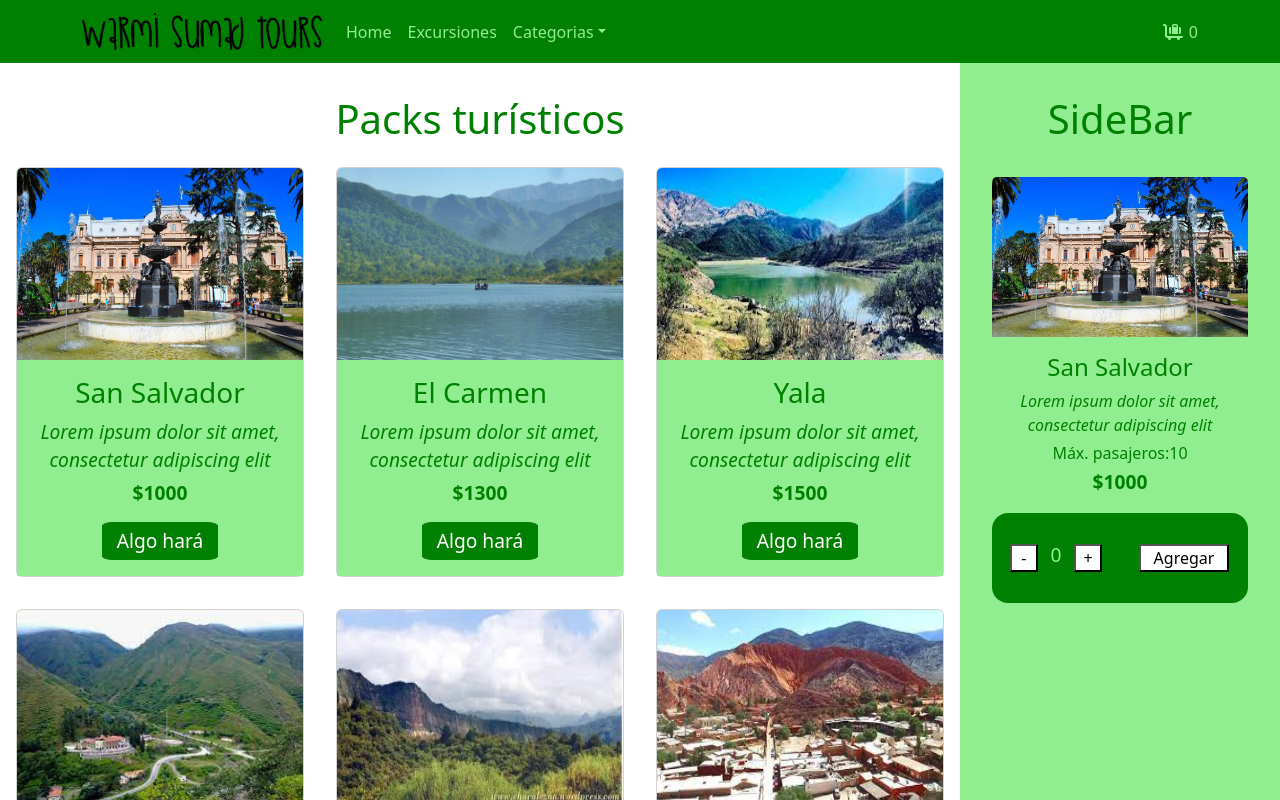
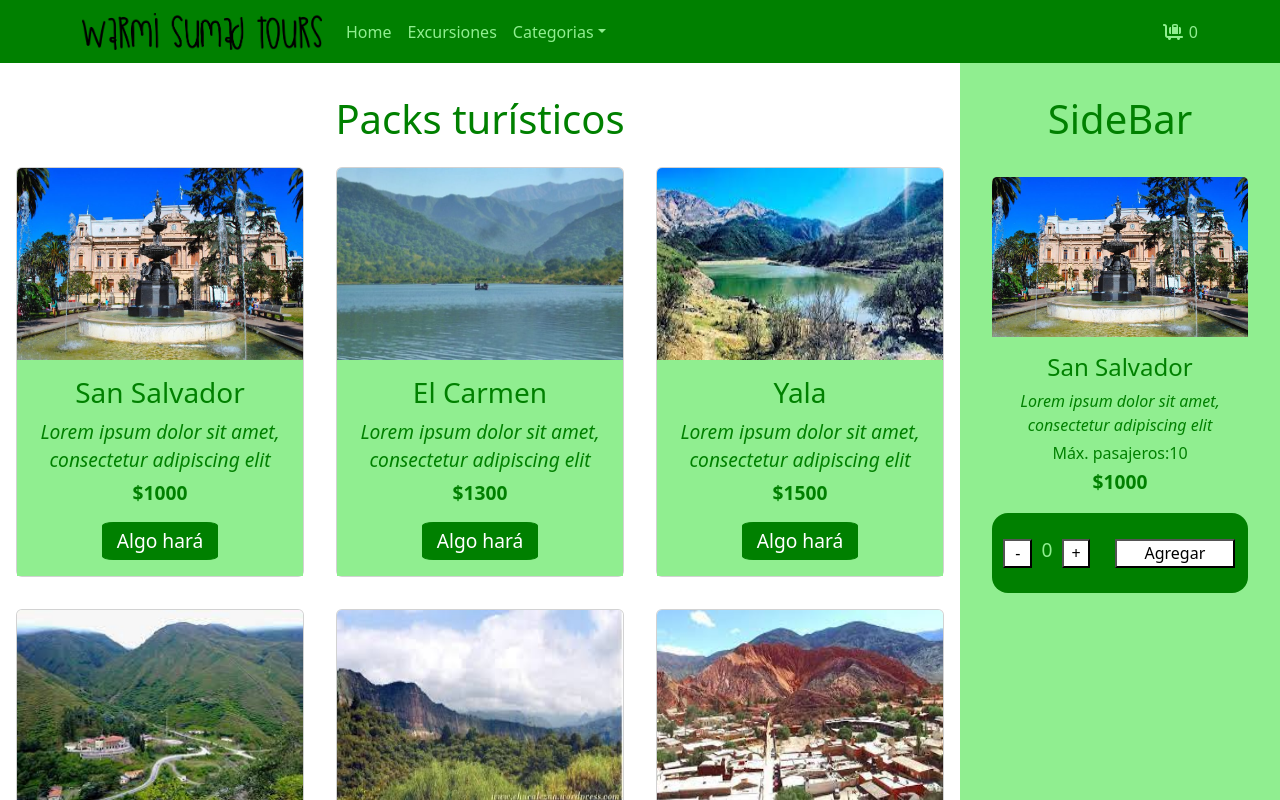
Before and after one commit to ignacioiglesias8/PF-React-Iglesias, a React (Create React App) app: page / in a window 1280 px wide. Shown: the top 800 px of the page. Built offline with nearby package versions, Linux system fonts and the light colour scheme.

Commit message:
resolviendo clase 7

```diff
--- a/src/App.css
+++ b/src/App.css
@@ -176,6 +176,7 @@
 
 .counter{
   width: 100%;
+  height: 2.5em;
   margin: 0;
   border-radius: 0.5em;
   background-color: green;
@@ -186,7 +187,7 @@
 .controls{
   width: 40%;
   height: 2em;
-  margin: 0.4em;
+  margin: 0.2em;
   display: flex;
   align-items: center;
   justify-content:space-around;
@@ -195,7 +196,7 @@
 .agregar{
   width: 55%;
   height: 2em;
-  margin: 0.4em;
+  margin: 0.2em;
   display: flex;
   align-items: center;
   justify-content:space-around;
@@ -204,7 +205,7 @@
 .number{
   width: 1em;
   height: 1.8em;
-  margin: 0.2em;
+  margin: 0;
   color: lightgreen;
   font-size: 0.6em;
 }
```
